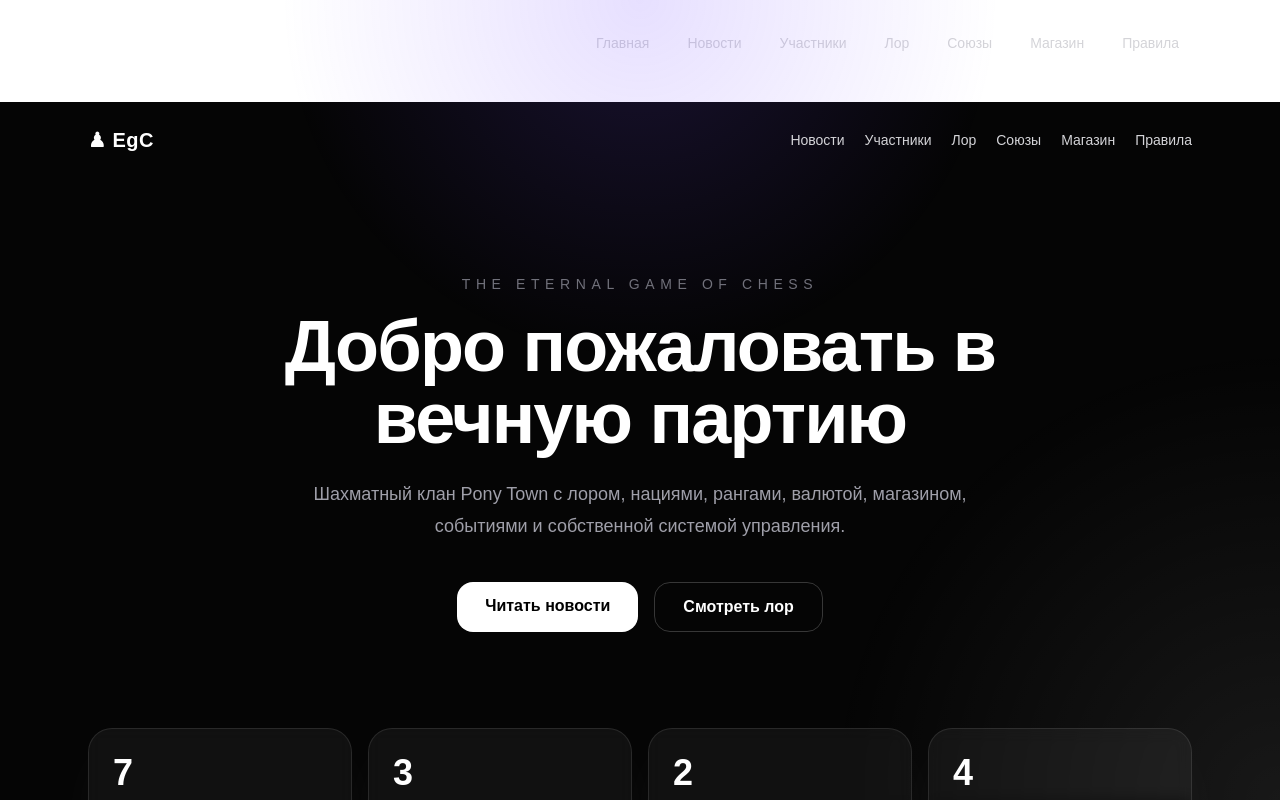
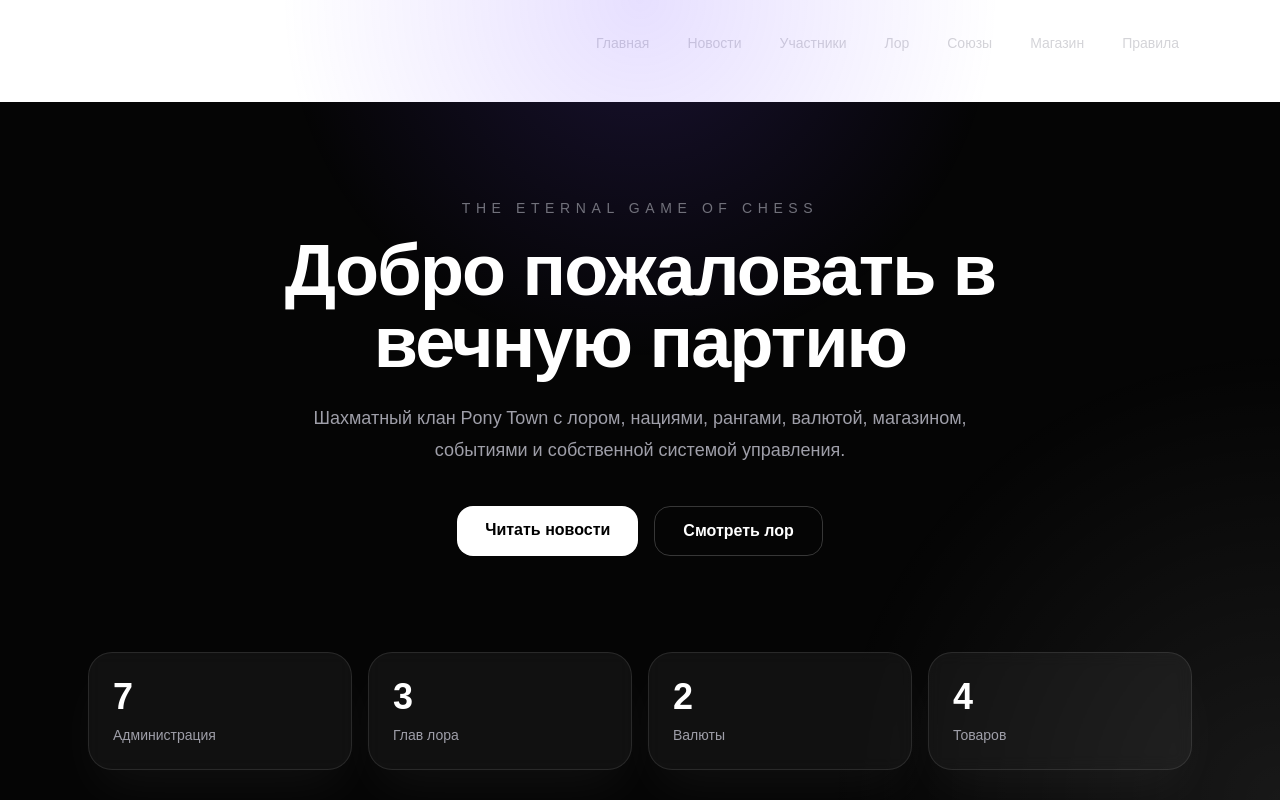
Before and after one commit to ZUMAXI/egc-site, a Next.js app: page / in a window 1280 px wide. Shown: the top 800 px of the page. Built offline with nearby package versions, Linux system fonts and the light colour scheme.

Commit message:
Remove duplicate homepage header

```diff
--- a/src/app/page.tsx
+++ b/src/app/page.tsx
@@ -1,14 +1,5 @@
 import Link from "next/link";
 import FadeIn from "./components/FadeIn";
-
-const nav = [
-  { label: "Новости", href: "/news" },
-  { label: "Участники", href: "/members" },
-  { label: "Лор", href: "/lore" },
-  { label: "Союзы", href: "/allies" },
-  { label: "Магазин", href: "/shop" },
-  { label: "Правила", href: "/rules" },
-];
 
 const stats = [
   { label: "Администрация", value: "7" },
@@ -36,27 +27,6 @@ export default function Home() {
   return (
     <main className="min-h-screen overflow-hidden bg-[#050505] text-white">
       <div className="pointer-events-none fixed inset-0 bg-[radial-gradient(circle_at_top,rgba(120,80,255,0.18),transparent_35%),radial-gradient(circle_at_bottom_right,rgba(255,255,255,0.08),transparent_30%)]" />
-
-      <header className="relative z-10 mx-auto flex max-w-6xl flex-col gap-5 px-6 py-6 md:flex-row md:items-center md:justify-between">
-    <FadeIn>
-      <Link href="/" className="text-xl font-bold tracking-wide">
-       ♟ EgC
-     </Link>
-   </FadeIn>
-
-   <nav className="flex flex-wrap gap-3 text-sm text-zinc-300 md:gap-5">
-     {nav.map((item, index) => (
-       <FadeIn key={item.href} delay={0.1 + index * 0.05}>
-         <Link
-           href={item.href}
-           className="rounded-full border border-white/10 bg-white/5 px-3 py-2 transition hover:bg-white/10 hover:text-white md:border-0 md:bg-transparent md:px-0 md:py-0"
-         >
-            {item.label}
-         </Link>
-        </FadeIn>
-     ))}
-   </nav>
-      </header>
 
       <section className="relative z-10 mx-auto flex max-w-6xl flex-col items-center px-6 py-24 text-center">
         <FadeIn delay={0.1}>
```
